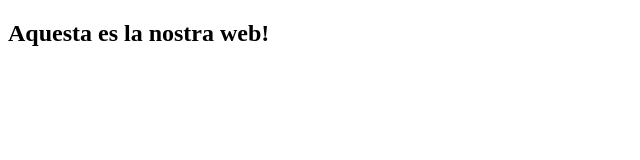
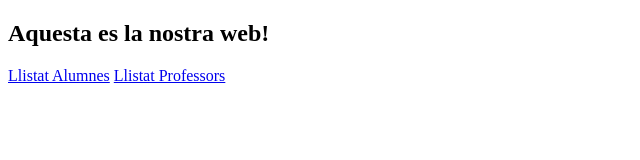
Before and after one commit to inspedralbes/gitflow-josusanti, a plain HTML site: page index.html in a window 1280 px wide. Shown: the whole page, without its empty margins (0-640 px from the left). Drawn offline with Linux system fonts and the light colour scheme.

Commit message:
Creats links a portada

```diff
--- a/index.html
+++ b/index.html
@@ -8,5 +8,7 @@
 </head>
 <body>
     <h2>Aquesta es la nostra web!</h2>
+    <a href="llistat_alumnes.html">Llistat Alumnes</a>
+    <a href="LlistatProfessors.html">Llistat Professors</a>
 </body>
 </html>
```
Also changed, not shown: LlistatProfessors.html (+1 -1 lines).
